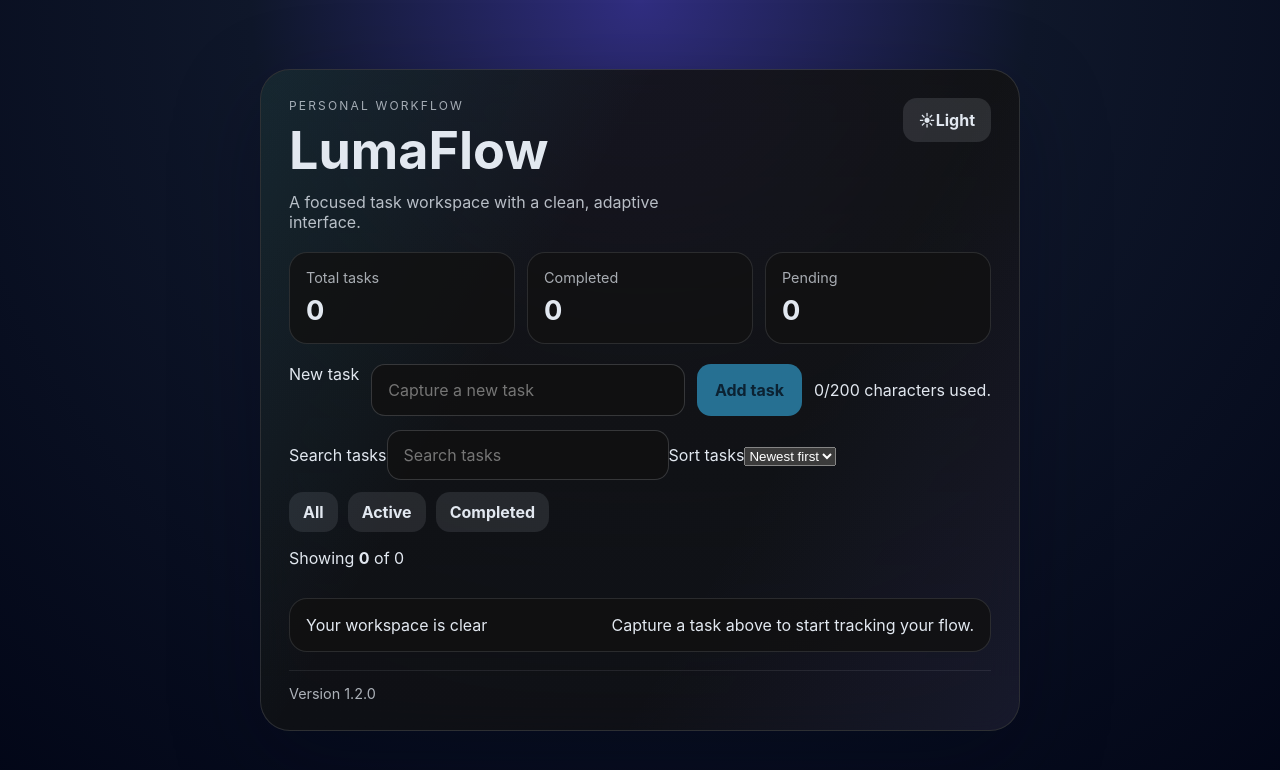
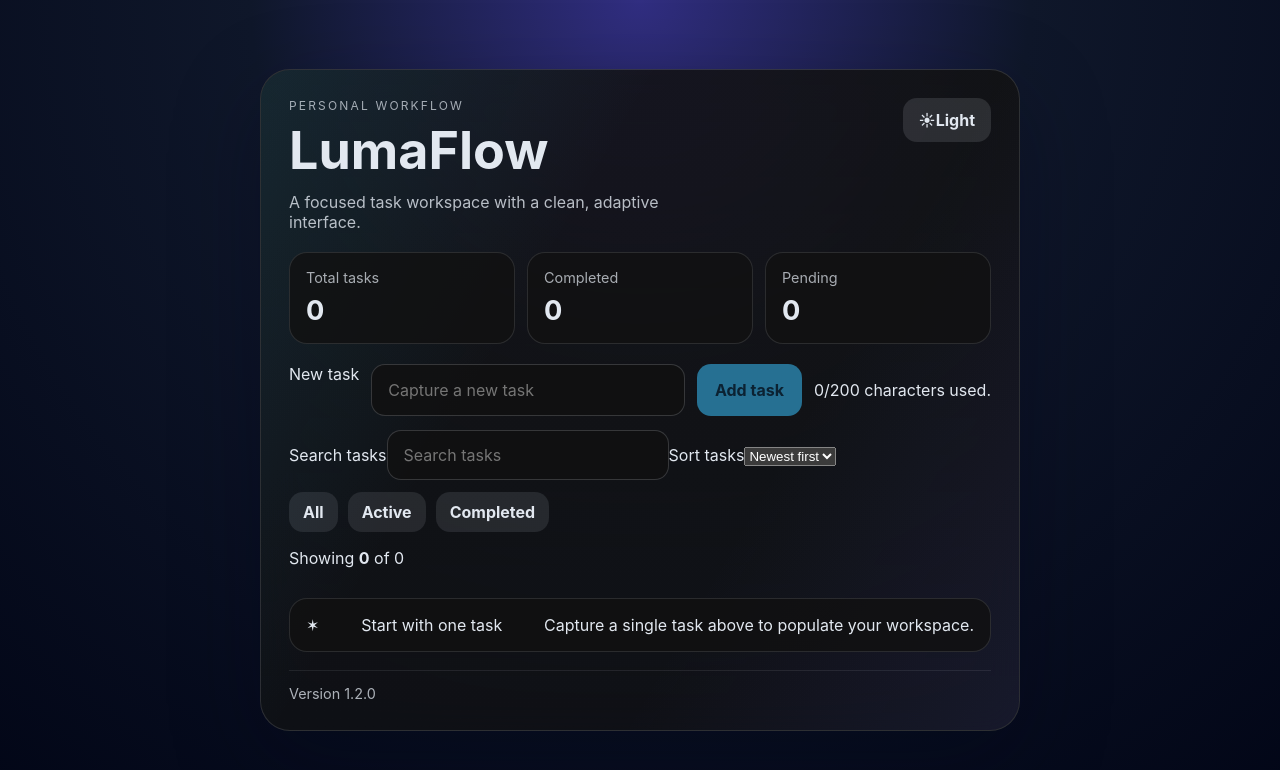
Before and after one commit to YigitEfe-DEV/smart-to-do, a React (Vite) app: page / in a window 1280 px wide. Shown: the top 770 px of the page. Built offline with nearby package versions, Linux system fonts and the light colour scheme.

Commit message:
feat: add contextual empty states for filter, search, and new users

```diff
--- a/src/App.jsx
+++ b/src/App.jsx
@@ -116,12 +116,16 @@ export default function App() {
 
         <TaskList
           tasks={filteredTasks}
+          hasAnyTask={tasks.length > 0}
+          hasActiveQuery={normalizedSearch.length > 0}
+          filter={filter}
           editingId={editingId}
           onStartEdit={startEdit}
           onCancelEdit={cancelEdit}
           onSaveEdit={saveEdit}
           onToggleCompleted={toggleCompleted}
           onDelete={requestDeleteTask}
+          onClearSearch={() => setSearch('')}
         />
         <ConfirmDialog
           open={pendingDeletion !== null}
--- a/src/components/TaskList.jsx
+++ b/src/components/TaskList.jsx
@@ -1,22 +1,76 @@
 import TaskItem from './TaskItem.jsx';
+import { FILTERS } from '../constants/app.js';
+
+const EMPTY_MESSAGES = {
+  [FILTERS.all]: {
+    icon: '✶',
+    title: 'Your workspace is clear',
+    body: 'Capture a task above to start tracking your flow.',
+  },
+  [FILTERS.active]: {
+    icon: '✓',
+    title: 'Nothing pending',
+    body: 'All tasks are complete. Add a new task or revisit an archived idea.',
+  },
+  [FILTERS.completed]: {
+    icon: '◌',
+    title: 'No completed tasks yet',
+    body: 'Mark tasks as complete to see them grouped here.',
+  },
+};
+
+function buildContextState({ filter, hasQuery, hasAnyTask }) {
+  if (hasQuery) {
+    return {
+      icon: '⌕',
+      title: 'No matches found',
+      body: 'Try a shorter keyword or clear the search to see all tasks.',
+    };
+  }
+  if (!hasAnyTask) {
+    return {
+      icon: '✶',
+      title: 'Start with one task',
+      body: 'Capture a single task above to populate your workspace.',
+    };
+  }
+  return EMPTY_MESSAGES[filter] ?? EMPTY_MESSAGES[FILTERS.all];
+}
 
 export default function TaskList({
   tasks,
+  hasAnyTask,
+  hasActiveQuery,
+  filter,
   editingId,
   onStartEdit,
   onCancelEdit,
   onSaveEdit,
   onToggleCompleted,
   onDelete,
+  onClearSearch,
 }) {
   if (tasks.length === 0) {
+    const state = buildContextState({
+      filter,
+      hasQuery: hasActiveQuery,
+      hasAnyTask,
+    });
     return (
       <ul className="list list--empty" aria-live="polite">
         <li className="empty">
-          <span className="empty-title">Your workspace is clear</span>
-          <span className="empty-subtitle">
-            Capture a task above to start tracking your flow.
-          </span>
+          <span className="empty-icon" aria-hidden="true">{state.icon}</span>
+          <span className="empty-title">{state.title}</span>
+          <span className="empty-subtitle">{state.body}</span>
+          {hasActiveQuery && onClearSearch ? (
+            <button
+              type="button"
+              className="btn-link"
+              onClick={onClearSearch}
+            >
+              Clear search
+            </button>
+          ) : null}
         </li>
       </ul>
     );
```
